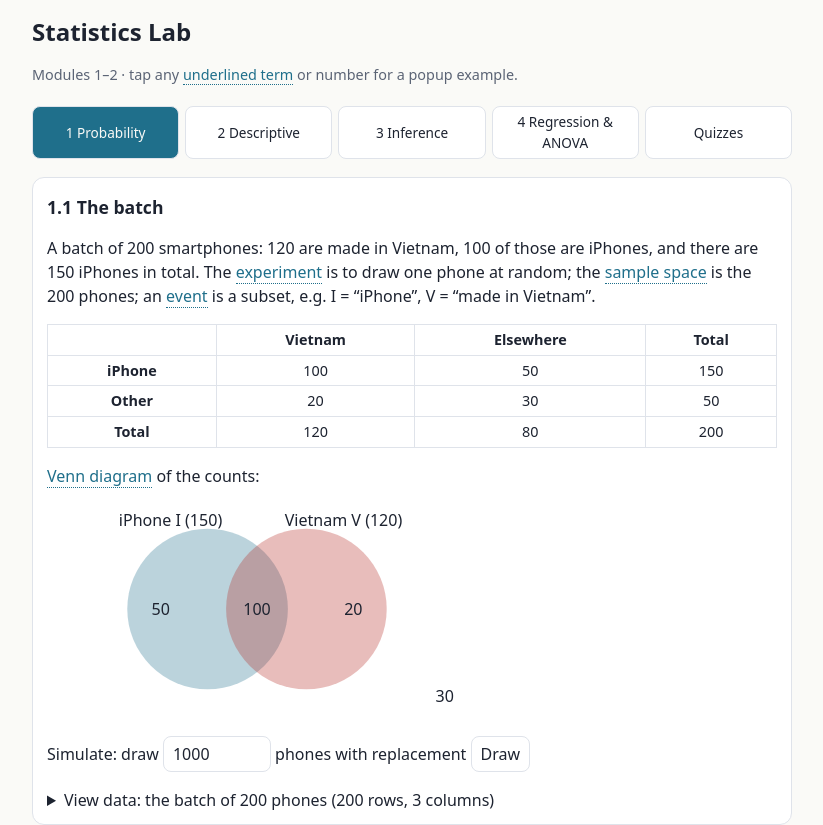
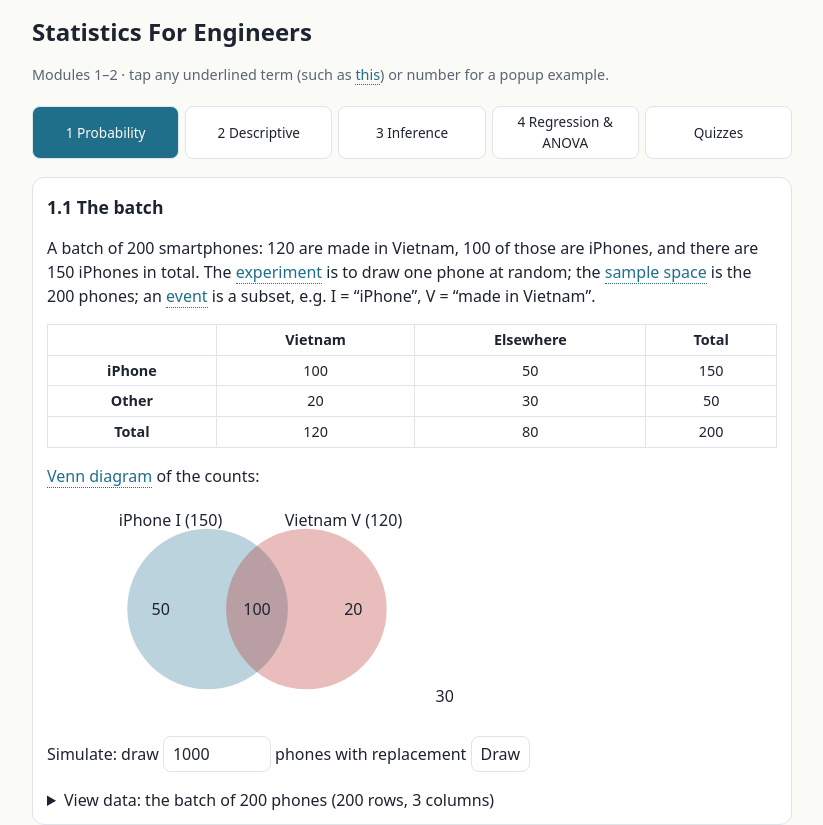
Before and after one commit to Szhang2025/STAT353V4.0, a plain HTML site: page index.html in a window 1280 px wide. Shown: the top 825 px of the page, without its empty margins (228-1051 px from the left). Drawn offline with nearby package versions, Linux system fonts and the light colour scheme.

Commit message:
Update header title and description in index.html

```diff
--- a/Statistics Lab (2).html
+++ b/index.html
@@ -23,7 +23,7 @@ nav{flex-wrap:wrap}nav button{flex:1;padding:5px 4px;font-size:.85rem}nav .on{ba
 .f{fill:var(--ac);opacity:.8}.l{fill:none;stroke:var(--ac);stroke-width:2}.k{fill:none;stroke:var(--ac);stroke-width:2}.b{fill:var(--bad)}
 svg text{fill:currentColor}.w{overflow-x:auto}ul.tr{margin:.3em 0;padding-left:1.2em}
 .dt th{position:sticky;top:0;background:var(--card)}.dt table{font-size:.85rem}</style><script>window.MathJax={tex:{inlineMath:[["$","$"]]},svg:{fontCache:"global"}};</script><script async src="https://cdn.jsdelivr.net/npm/mathjax@3.2.2/es5/tex-svg.js"></script></head><body>
-<header><h1>Statistics Lab</h1><p class="m">Modules 1–2 · tap any <a class="t" data-k="experiment">underlined term</a> or number for a popup example.</p></header>
+<header><h1>Statistics For Engineers</h1><p class="m">Modules 1–2 · tap any underlined term (such as <a class="t" data-k="experiment">this</a>) or number for a popup example.</p></header>
 <nav><button data-t="m1" class="on">1 Probability</button><button data-t="m2">2 Descriptive</button><button data-t="m3">3 Inference</button><button data-t="m4">4 Regression &amp; ANOVA</button><button data-t="qz">Quizzes</button></nav>
 <main><section id="m1"></section>
 <section id="m2" hidden>
```
